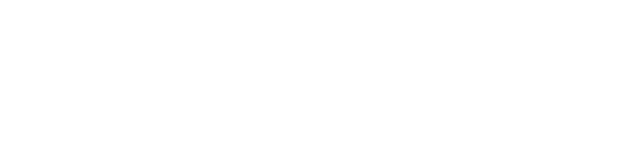
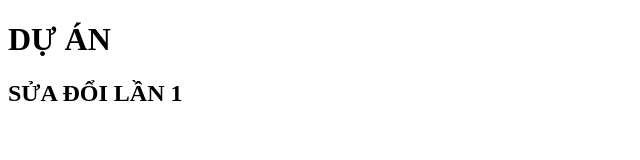
Before and after one commit to LinHiBach/twice2, a plain HTML site: page index.html in a window 1280 px wide. Shown: the whole page, without its empty margins (0-640 px from the left). Drawn offline with Linux system fonts and the light colour scheme.

Commit message:
sửa đổi lần 1

```diff
--- a/index.html
+++ b/index.html
@@ -3,7 +3,10 @@
   <head>
     <meta charset="UTF-8" />
     <meta name="viewport" content="width=device-width, initial-scale=1.0" />
-    <title>Document</title>
+    <title>LinHiBach</title>
   </head>
-  <body></body>
+  <body>
+    <h1>DỰ ÁN</h1>
+    <h2>SỬA ĐỔI LẦN 1</h2>
+  </body>
 </html>
```
